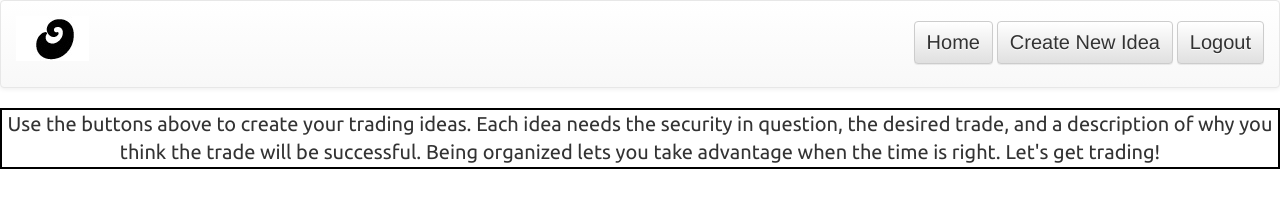
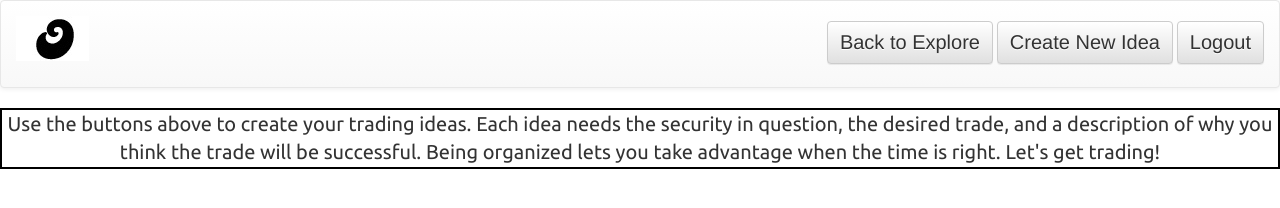
Before and after one commit to huntermotte/open-source-trading, a website: page public/profile.html in a window 1280 px wide. Drawn offline with nearby package versions, Linux system fonts and the light colour scheme; no server answers.

Commit message:
small fixes

```diff
--- a/public/profile.html
+++ b/public/profile.html
@@ -16,7 +16,7 @@
   <div class="container-fluid">
     <div class="navbar-header navbar-right">
  <!-- <div class="main-buttons"> -->
-    <a href="index.html"><button type=button class="btn btn-default navbar-btn">Home</button></a>
+    <a href="index.html"><button type=button class="btn btn-default navbar-btn">Back to Explore</button></a>
 
     <a href="newIdeaPage.html"><button type=button class="btn btn-default navbar-btn">Create New Idea</button></a>
 
```
